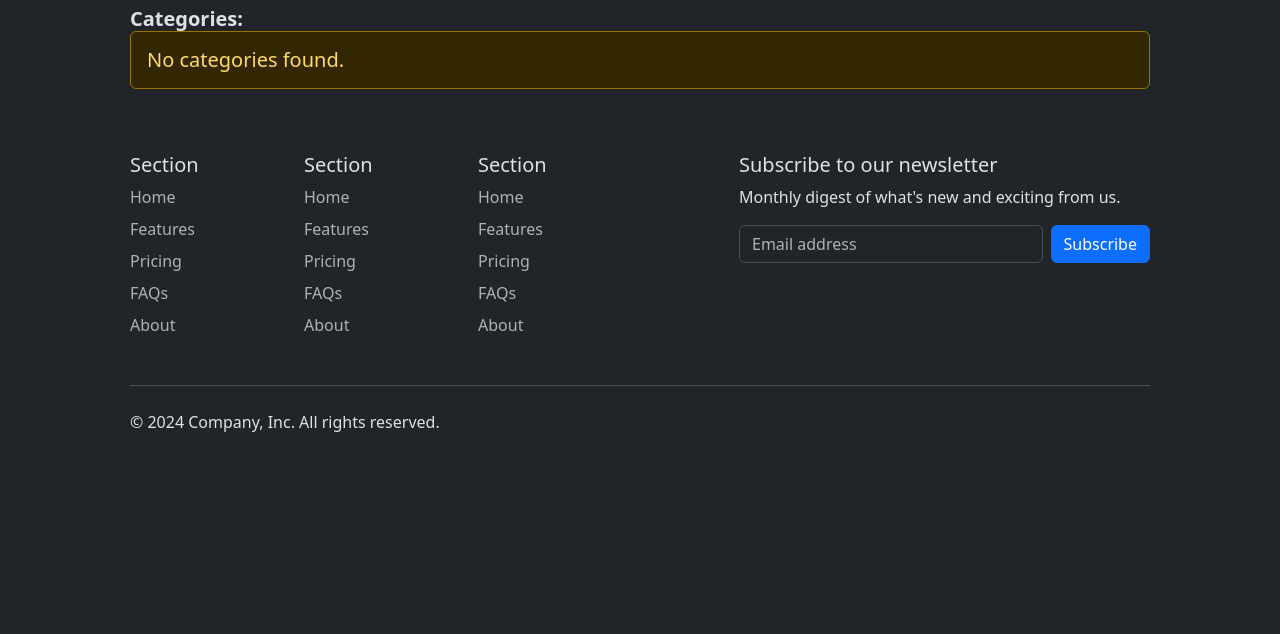
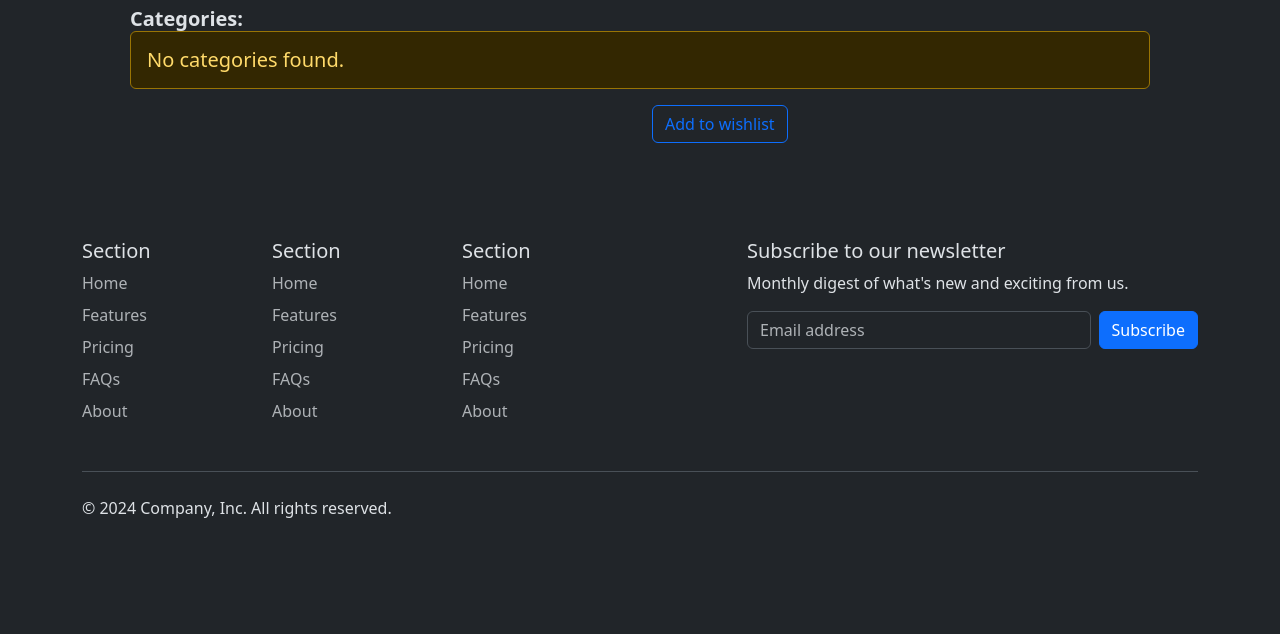
Before and after one commit to kxnjo/Fry, a Flask app: template templates/games/game.html in a window 1280 px wide. Shown: the part 261-895 px from the top of the page. Before the commit the page ends 693 px from the top, so only its background shows below. Run offline with Flask 3, Linux system fonts and the light colour scheme; the template is opened without the code that fills it, so the values that code supplies are empty.

Commit message:
add to wishlist in view game

```diff
--- a/templates/games/game.html
+++ b/templates/games/game.html
@@ -21,6 +21,18 @@
             No categories found.
         </div>
     </h5>
-        {% endfor %}
-
+    {% endfor %}
+</div>
+<div class="container">
+    <div class="row">
+        <div class="col-sm"></div>
+        <div class="col-sm">
+            <form method="POST" action="{{ url_for('wishlist_bp.addToWishlist') }}">
+                <input type="text" name="user" value="u20" hidden>
+                <input type="text" name="game" value="{{ game.game_id }}" hidden>
+                <button type="submit" class="btn btn-outline-primary">Add to wishlist</button>
+            </form>
+        </div>
+    </div>
+</div>
 {% endblock %}
--- a/templates/wishlist/wishlist.html
+++ b/templates/wishlist/wishlist.html
@@ -19,11 +19,6 @@
                 <tr>
                 {% endfor %}
             </table>
-            <form method="POST" action="{{ url_for('wishlist_bp.addToWishlist') }}">
-                <input type="text" name="user" value="u20" hidden>
-                <input type="text" name="game" value="g107100" hidden>
-                <button type="submit" class="btn btn-outline-primary">Test Add to wishlist</button>
-            </form>
         </div>
     </div>
 </div>
```
